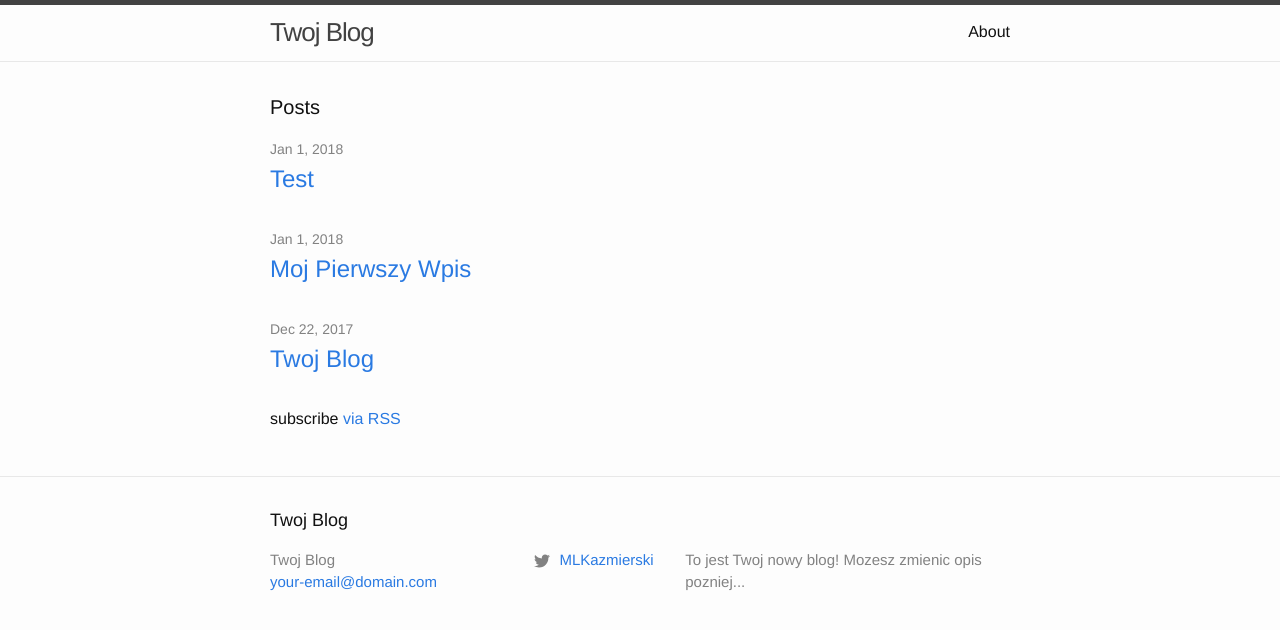
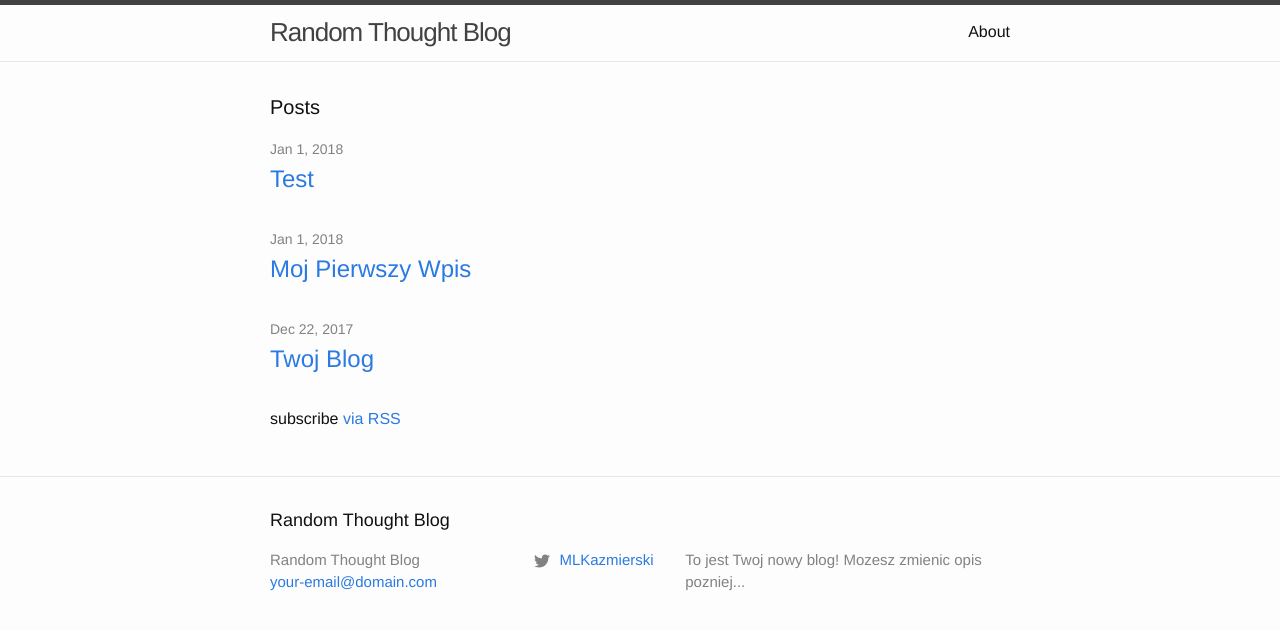
Before and after one commit to kazmiermik/kazmiermik.github.io, a Jekyll site: the page built from index.md, in a window 1280 px wide. Shown: the top 630 px of the page. Built offline with Jekyll 4.4.1, drawn with Linux system fonts in a browser that asks for light colours; nearby versions of some CDN libraries.

Commit message:
Update _config.yml

```diff
--- a/_config.yml
+++ b/_config.yml
@@ -13,7 +13,7 @@
 # you will see them accessed via {{ site.title }}, {{ site.email }}, and so on.
 # You can create any custom variable you would like, and they will be accessible
 # in the templates via {{ site.myvariable }}.
-title: Twoj Blog
+title: Random Thought Blog
 email: your-email@domain.com
 description: > # this means to ignore newlines until "baseurl:"
     To jest Twoj nowy blog! Mozesz zmienic opis pozniej...
```
